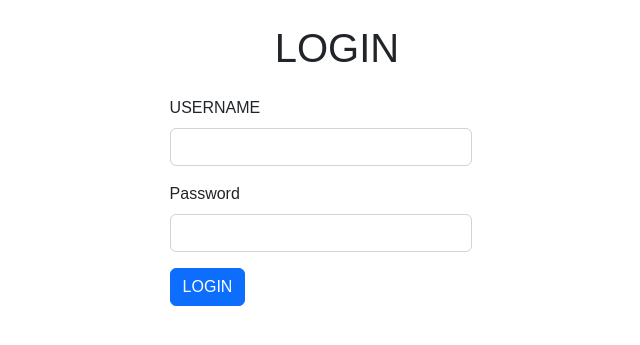
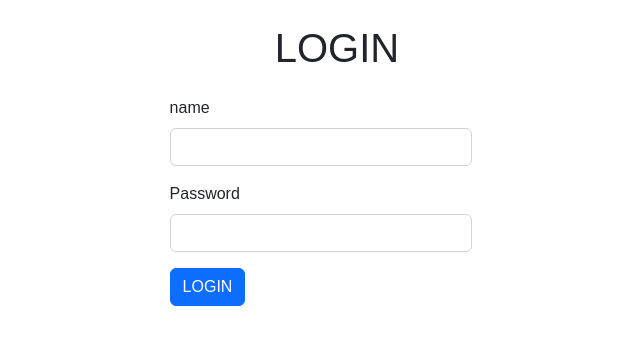
Before and after one commit to udit065/ExcelClone, a PHP site: page /login.php in a window 1280 px wide. Shown: the part 56-401 px from the top of the page, without its empty margins (303-943 px from the left). Run offline with PHP 8.4, Linux system fonts and the light colour scheme.

Commit message:
Update login.php

```diff
--- a/login.php
+++ b/login.php
@@ -4,19 +4,19 @@ $showError = false;
 
 if($_SERVER["REQUEST_METHOD"] == "POST"){
     include 'dbcon.php';
-    $username = $_POST["username"];
+    $name = $_POST["name"];
     $password = $_POST["password"];
 
 
-        $sql1 = "Select * from users where username= '$username' AND password= '$password'";
+        $sql1 = "Select * from users where name= '$name' AND password= '$password'";
         $result1 = mysqli_query($conn,$sql1);
         $num = mysqli_num_rows($result1);
 
             if($num == 1){
                 $login = true;
-                // session_start();
-                // $_SESSION['loggedin'] = true;
-                // $_SESSION['username'] = $username;
+//                 session_start();
+//                 $_SESSION['loggedin'] = true;
+//                 $_SESSION['name'] = $name;
                 header ('location:main.html');
             }
             else{
@@ -61,9 +61,9 @@ if($_SERVER["REQUEST_METHOD"] == "POST"){
 
 <form action="login.php" method="POST" id="loginform">
 
-    <div class="mb-3 col-md-5">
-        <label for="username" class="form-label">USERNAME</label>
-        <input type="text" class="form-control" id="username" name="username">
+<div class="mb-3 col-md-5">
+        <label for="name" class="form-label">name</label>
+        <input type="text" class="form-control" id="name" name="name">
     </div>
     <div class="mb-3 col-md-5">
         <label for="Password" class="form-label">Password</label>
```
